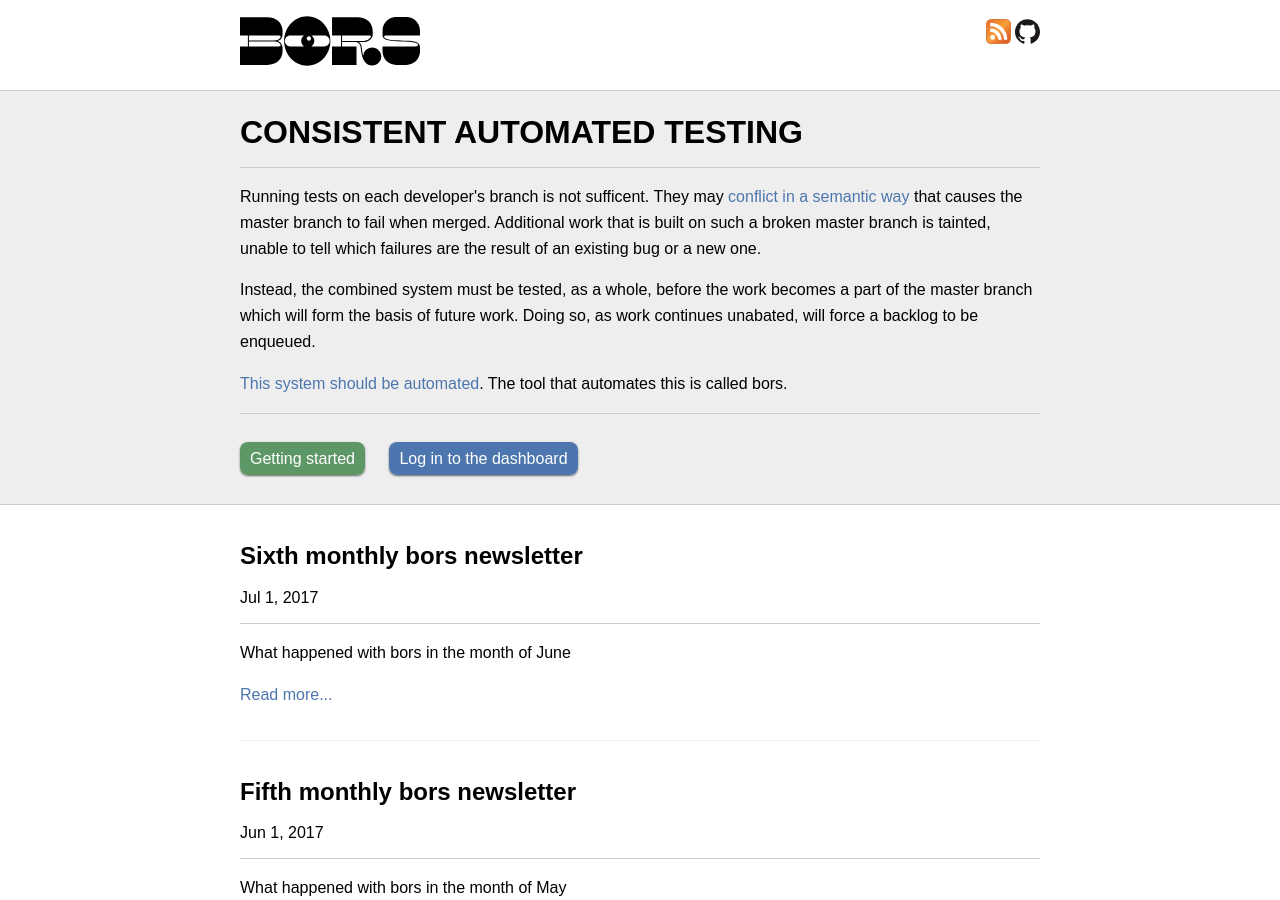
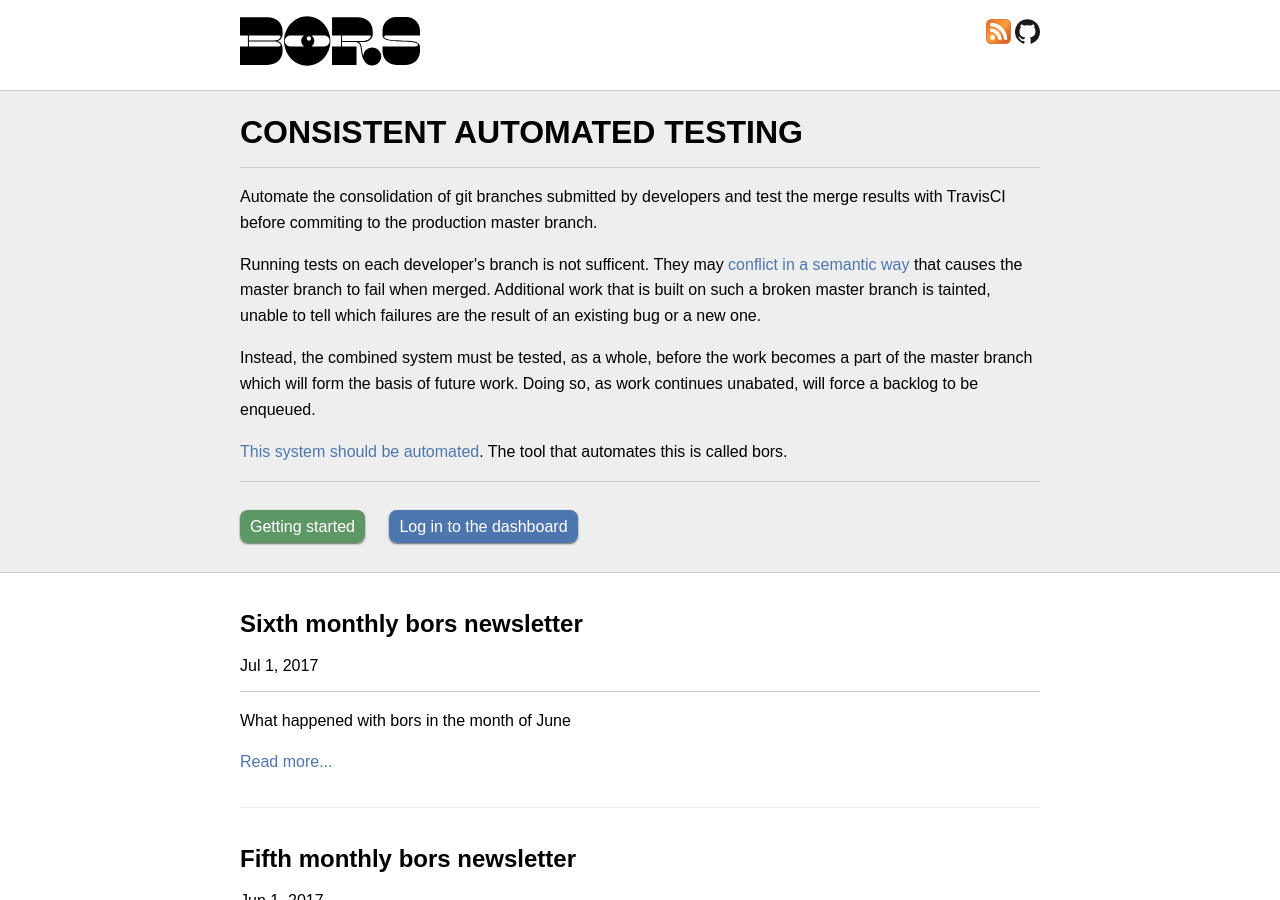
Before and after one commit to bors-ng/bors-ng.github.io, a Jekyll site: the page built from index.html, in a window 1280 px wide and 900 px high. Built offline with Jekyll 4.4.1, drawn with Linux system fonts in a browser that asks for light colours; the list of posts is cut into pages by our own code.

Commit message:
Add simplified description of the app's function.
Did my best to describe the app in one sentence.

```diff
--- a/index.html
+++ b/index.html
@@ -7,7 +7,9 @@
 
 {% if paginator.page == 1 %}
 
-<h1 class="header header--allcaps">Consistent automated testing</h1>
+<h1 class="header header--allcaps">Consistent Automated Testing</h1>
+
+<p>Automate the consolidation of git branches submitted by developers and test the merge results with TravisCI before commiting to the production master branch.
 
 <p>Running tests on each developer's branch is not sufficent.
 They may <a href="/essay/2017/02/02/pitch/">conflict in a semantic way</a>
```
